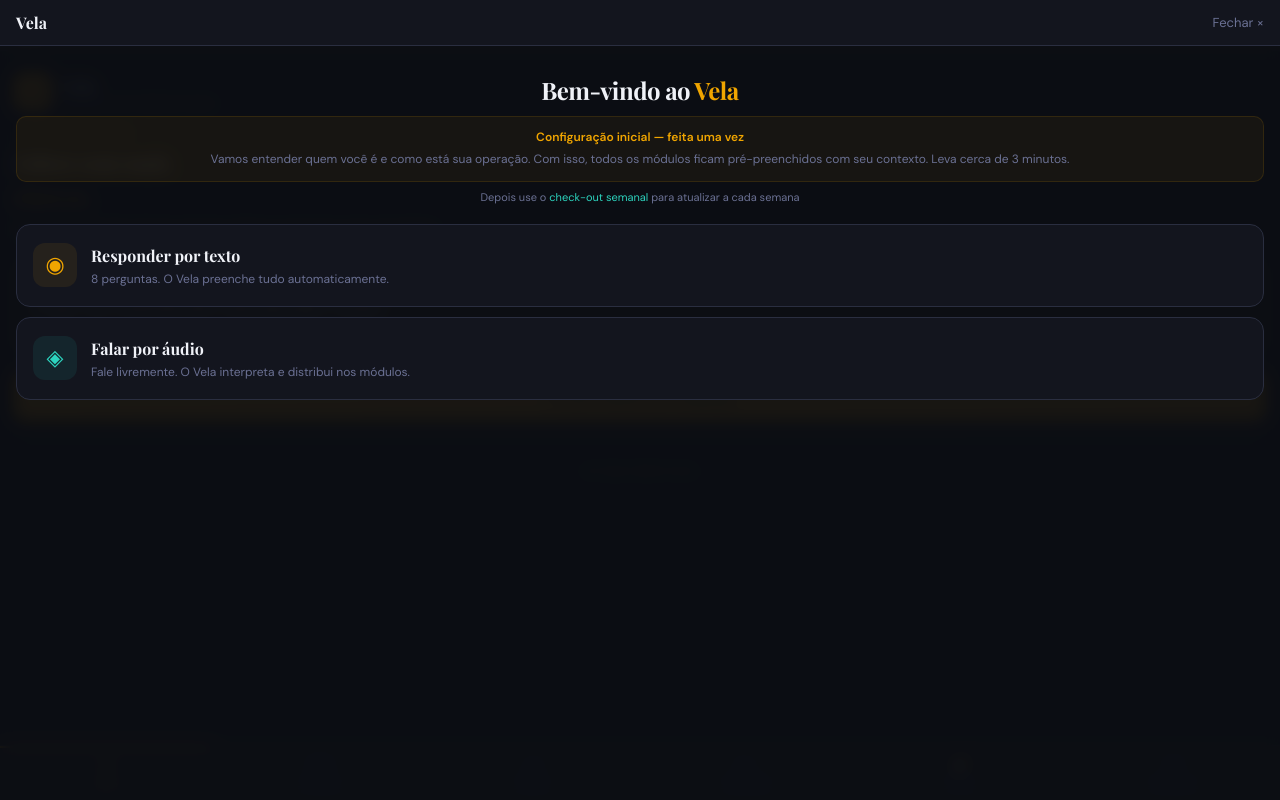
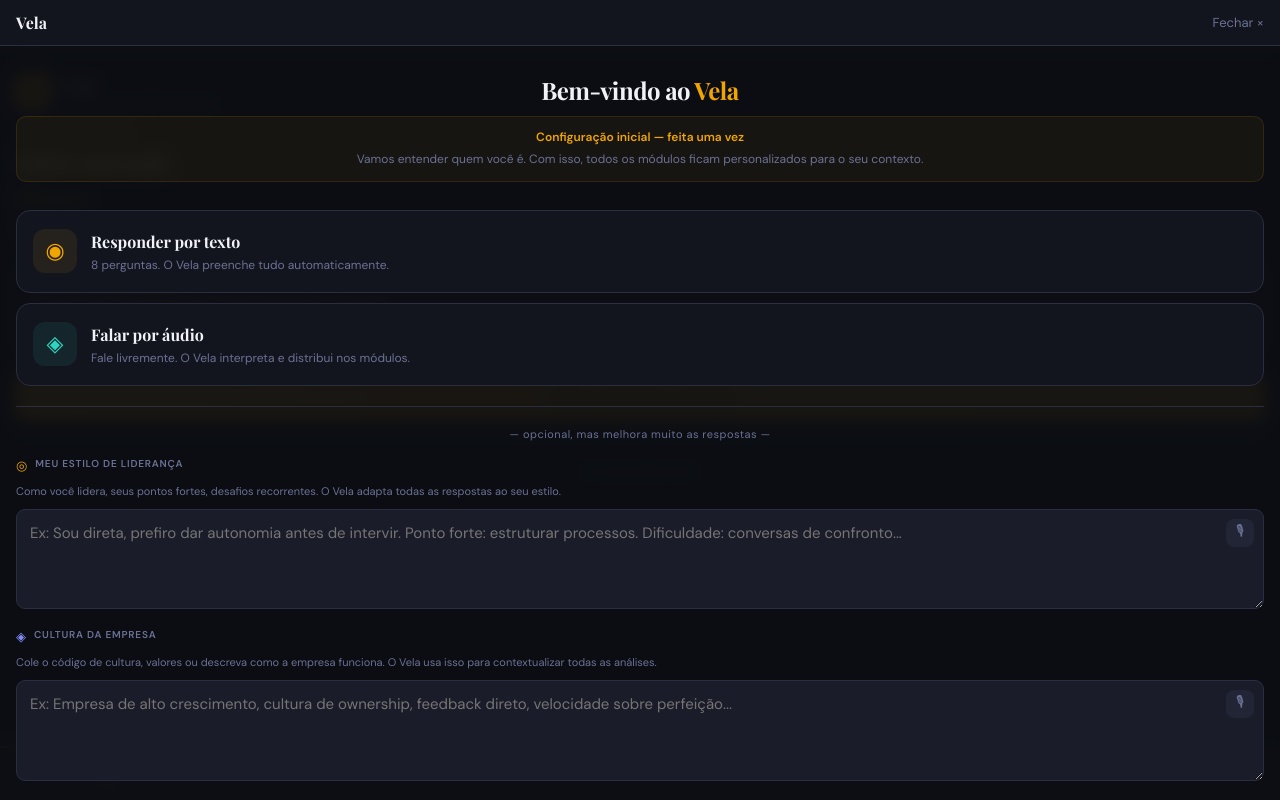
Before and after one commit to jessicapriscilla56-alt/vela, a React (Vite) app: page / in a window 1280 px wide. Both pictures are taken after a click on the button "✦ Fazer check-in e começar". Built offline with nearby package versions, Linux system fonts and the light colour scheme.

Commit message:
Update App.jsx

```diff
--- a/App.jsx
+++ b/App.jsx
@@ -634,7 +634,7 @@
 }
 
 // ── CHECKIN ──
-function CheckinFlow({ onComplete, isUpdate }) {
+function CheckinFlow({ onComplete, isUpdate, dadosExistentes }) {
   const [modo, setModo] = useState(null);
   const [step, setStep] = useState(0);
   const [answers, setAnswers] = useState({});
@@ -643,6 +643,8 @@
   const [transcript, setTranscript] = useState("");
   const [recState, setRecState] = useState("idle");
   const recognitionRef = useRef(null);
+  const [estiloCheckin, setEstiloCheckin] = useState(dadosExistentes?.estiloLideranca || "");
+  const [culturaCheckin, setCulturaCheckin] = useState(dadosExistentes?.culturaEmpresa || "");
 
   const QUESTIONS = isUpdate ? CHECKIN_UPDATE : CHECKIN_FULL;
   const q = QUESTIONS[step];
@@ -658,8 +660,8 @@
       prioridade: resps.prioridade || "",
       rawMetricas: resps.metricas || "",
       tarefasMatriz: gerarTarefas(resps.semana, resps.prioridade, resps.desafio),
-      estiloLideranca: resps.estilo || "",
-      culturaEmpresa: resps.cultura || "",
+      estiloLideranca: estiloCheckin || resps.estilo || "",
+      culturaEmpresa: culturaCheckin || resps.cultura || "",
     };
   };
 
@@ -721,20 +723,19 @@
         {isUpdate ? (
           <div style={{ padding: "12px 16px", background: V.tealDim, border: `1px solid ${V.teal}25`, borderRadius: 10, marginBottom: 4 }}>
             <div style={{ fontSize: 12, color: V.teal, fontWeight: 700, marginBottom: 4 }}>Atualização semanal</div>
-            <div style={{ color: V.text2, fontSize: 12, lineHeight: 1.7 }}>Feito para ser rápido — 4 perguntas para atualizar seus números e contexto da semana. Todos os módulos vão refletir o novo contexto.</div>
+            <div style={{ color: V.text2, fontSize: 12, lineHeight: 1.7 }}>Feito para ser rápido — 4 perguntas para atualizar seus números e contexto da semana.</div>
           </div>
         ) : (
           <div>
             <div style={{ padding: "12px 16px", background: V.amberGlow, border: `1px solid ${V.amber}20`, borderRadius: 10, marginBottom: 8 }}>
               <div style={{ fontSize: 12, color: V.amber, fontWeight: 700, marginBottom: 4 }}>Configuração inicial — feita uma vez</div>
-              <div style={{ color: V.text2, fontSize: 12, lineHeight: 1.7 }}>Vamos entender quem você é e como está sua operação. Com isso, todos os módulos ficam pré-preenchidos com seu contexto. Leva cerca de 3 minutos.</div>
+              <div style={{ color: V.text2, fontSize: 12, lineHeight: 1.7 }}>Vamos entender quem você é. Com isso, todos os módulos ficam personalizados para o seu contexto.</div>
             </div>
-            <div style={{ fontSize: 11, color: V.text2, textAlign: "center" }}>Depois use o <span style={{ color: V.teal }}>check-out semanal</span> para atualizar a cada semana</div>
           </div>
         )}
       </div>
 
-      <div style={{ display: "flex", flexDirection: "column", gap: 10, marginBottom: 16 }}>
+      <div style={{ display: "flex", flexDirection: "column", gap: 10, marginBottom: 20 }}>
         {[
           { m: "texto", icon: "◉", title: "Responder por texto", sub: `${QUESTIONS.length} perguntas. O Vela preenche tudo automaticamente.`, c: V.amber },
           { m: "audio", icon: "◈", title: "Falar por áudio", sub: "Fale livremente. O Vela interpreta e distribui nos módulos.", c: V.teal },
@@ -749,6 +750,42 @@
           </button>
         ))}
       </div>
+
+      {!isUpdate && (
+        <div style={{ borderTop: `1px solid ${V.border}`, paddingTop: 20 }}>
+          <div style={{ fontSize: 11, color: V.text2, textAlign: "center", marginBottom: 16, letterSpacing: "0.5px" }}>
+            — opcional, mas melhora muito as respostas —
+          </div>
+
+          <div style={{ marginBottom: 14 }}>
+            <div style={{ display: "flex", alignItems: "center", gap: 8, marginBottom: 8 }}>
+              <span style={{ color: V.amber, fontFamily: "monospace" }}>◎</span>
+              <Label>Meu estilo de liderança</Label>
+            </div>
+            <div style={{ fontSize: 11, color: V.text2, marginBottom: 8, lineHeight: 1.6 }}>Como você lidera, seus pontos fortes, desafios recorrentes. O Vela adapta todas as respostas ao seu estilo.</div>
+            <VoiceTextArea
+              value={estiloCheckin}
+              onChange={e => setEstiloCheckin(e.target.value)}
+              rows={3}
+              placeholder="Ex: Sou direta, prefiro dar autonomia antes de intervir. Ponto forte: estruturar processos. Dificuldade: conversas de confronto..."
+            />
+          </div>
+
+          <div>
+            <div style={{ display: "flex", alignItems: "center", gap: 8, marginBottom: 8 }}>
+              <span style={{ color: V.indigo, fontFamily: "monospace" }}>◈</span>
+              <Label>Cultura da empresa</Label>
+            </div>
+            <div style={{ fontSize: 11, color: V.text2, marginBottom: 8, lineHeight: 1.6 }}>Cole o código de cultura, valores ou descreva como a empresa funciona. O Vela usa isso para contextualizar todas as análises.</div>
+            <VoiceTextArea
+              value={culturaCheckin}
+              onChange={e => setCulturaCheckin(e.target.value)}
+              rows={3}
+              placeholder="Ex: Empresa de alto crescimento, cultura de ownership, feedback direto, velocidade sobre perfeição..."
+            />
+          </div>
+        </div>
+      )}
     </div>
   );
 
@@ -1736,7 +1773,7 @@
             <button onClick={() => setOverlay(null)} style={{ background: "none", border: "none", color: V.text2, cursor: "pointer", fontFamily: "inherit", fontSize: 13 }}>Fechar ×</button>
           </div>
           <div style={{ flex: 1, overflowY: "auto", padding: "20px 16px" }}>
-            <CheckinFlow onComplete={handleComplete} isUpdate={overlay === "update"} />
+            <CheckinFlow onComplete={handleComplete} isUpdate={overlay === "update"} dadosExistentes={dados} />
             <div style={{ height: 24 }} />
           </div>
         </div>
```
